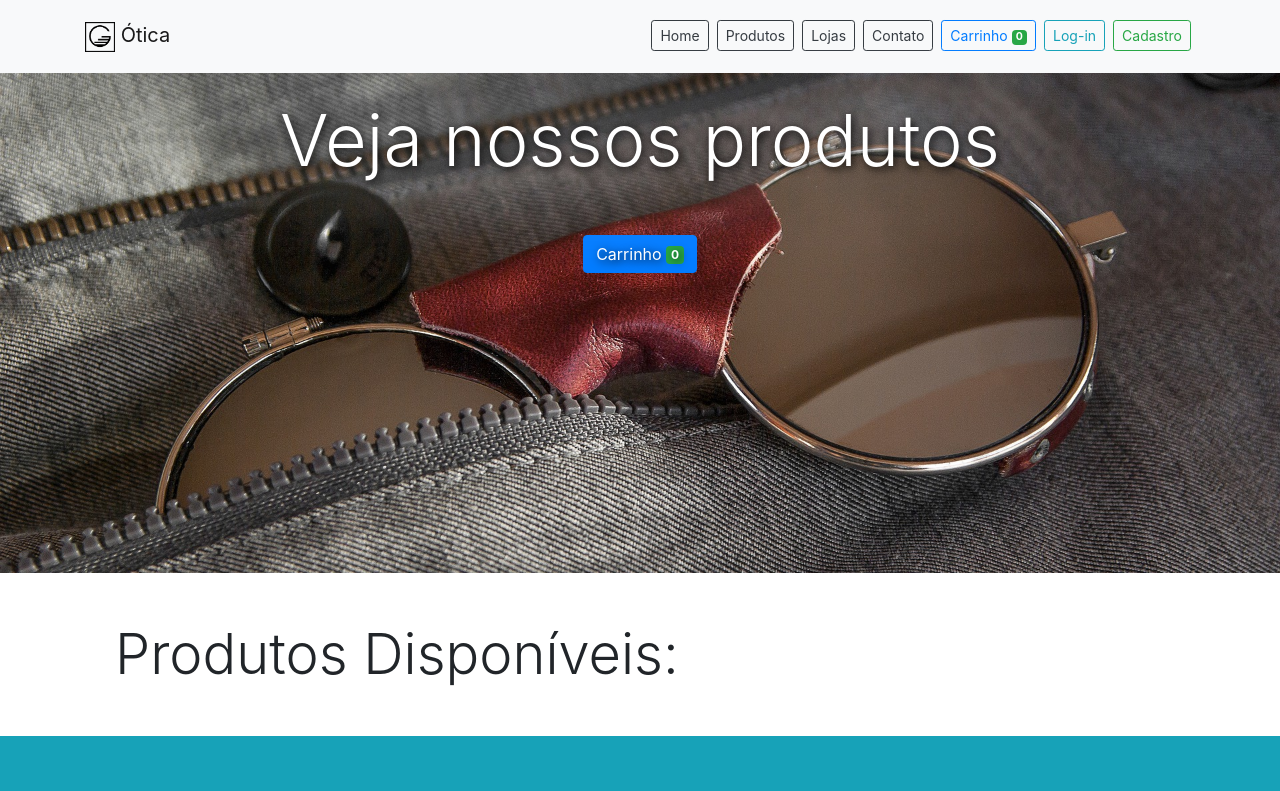
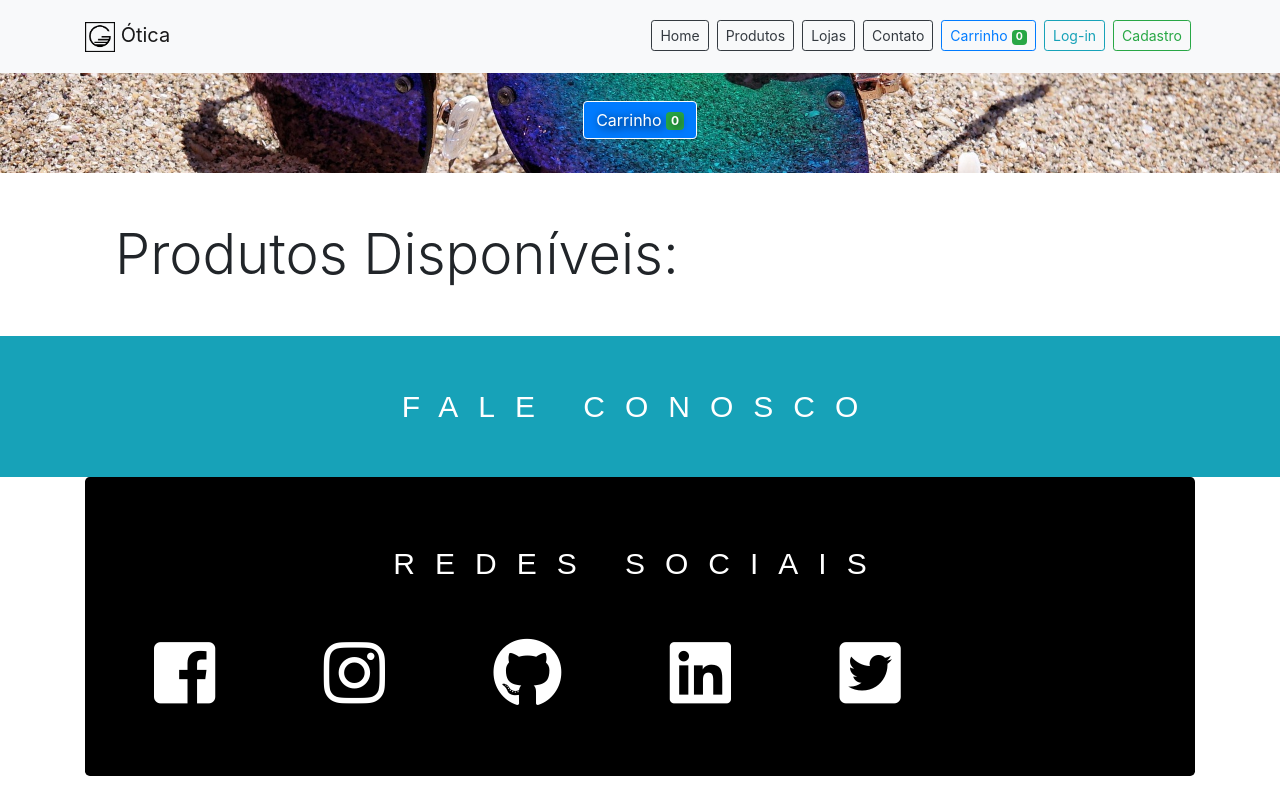
Before and after one commit to guilehm/E-commerce, a Django app: page /oculos/ in a window 1280 px wide. Shown: the part 33-824 px from the top of the page. Run offline with Django 3.2, Linux system fonts and the light colour scheme; data that the repository does not hold is empty; some libraries are stand-ins or nearby versions.

Commit message:
Tons of improvements

```diff
--- a/oticas/static/oticas/css/estilo.css
+++ b/oticas/static/oticas/css/estilo.css
@@ -24,6 +24,27 @@
 	-ms-background-size:cover;
 }
 
+.img-banner {
+	background: url(../img/12.jpg) no-repeat center center;
+	height:100px;
+	background-size:cover;
+	-webkit-background-size:cover;
+	-moz-background-size:cover;
+	-o-background-size:cover;
+	-ms-background-size:cover;
+}
+
+.img-banner2 {
+	background: url(../img/11.jpg) no-repeat center center;
+	height:100px;
+	background-size:cover;
+	-webkit-background-size:cover;
+	-moz-background-size:cover;
+	-o-background-size:cover;
+	-ms-background-size:cover;
+}
+
+
 .img-home h1, .lead {
 	color: white;
 	text-align: center;
@@ -34,6 +55,10 @@
 	margin-top: 10%;
 	padding: 0px;
 	text-shadow: 1px 1px px black;
+}
+
+.subl {
+	text-decoration: underline;
 }
 
 .produtos p {
--- a/oticas/templates/oticas/logout.html
+++ b/oticas/templates/oticas/logout.html
@@ -5,7 +5,7 @@
 <div class="container-fluid">
     <div class="row">
         <div class="col-md-12 img-home">
-            <h1 class="display-2 mt-4 title-white shadowed">Você fez o Logout</h1>
+            <h1 class="display-3 mt-4 title-white shadowed">Você fez o Logout</h1>
             <div class="text-center mt-4">
                 <a role="button" class="btn btn-success btn-lg btn-center" href="">Desconectado com sucesso</a>
             </div>
--- a/oticas/templates/oticas/oculos.html
+++ b/oticas/templates/oticas/oculos.html
@@ -4,10 +4,9 @@
 {% block main-view %}
 <div class="container-fluid">
     <div class="row">
-        <div class="col-md-12 img-home">
-            <h1 class="display-3 mt-4 title-white shadowed">Veja nossos produtos</h1>
-            <p class="lead mx-4 mt-5">
-                <a class="btn btn-primary btn-md m-1" href="{% url 'oticas:carrinho' %}">Carrinho <span class="badge badge-success">{{ qtd_carrinho }}</span></a>
+        <div class="col-md-12 img-banner">
+            <p class="lead mt-4">
+                <a class="btn btn-primary btn-md m-1 border-white" href="{% url 'oticas:carrinho' %}">Carrinho <span class="badge badge-success">{{ qtd_carrinho }}</span></a>
             </p>
         </div>
     </div>
```
Also changed, not shown: oticas/templates/oticas/carrinho.html (+29 -30 lines), oticas/templates/oticas/login.html (+0 -13 lines).
